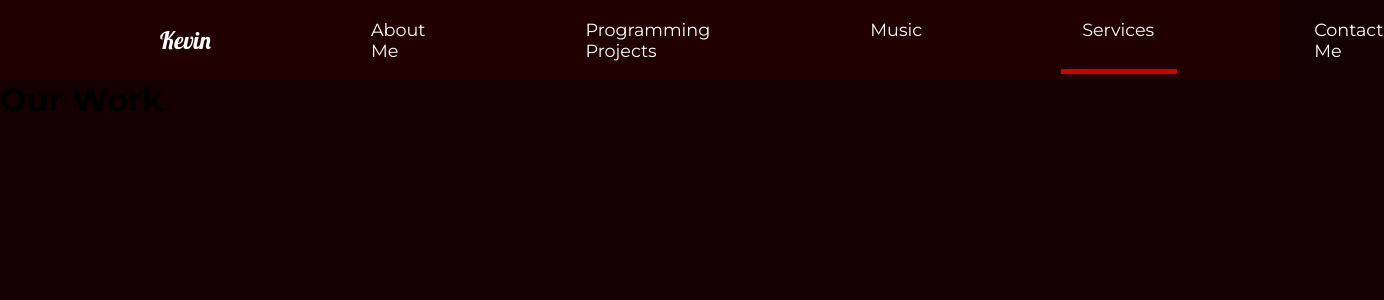
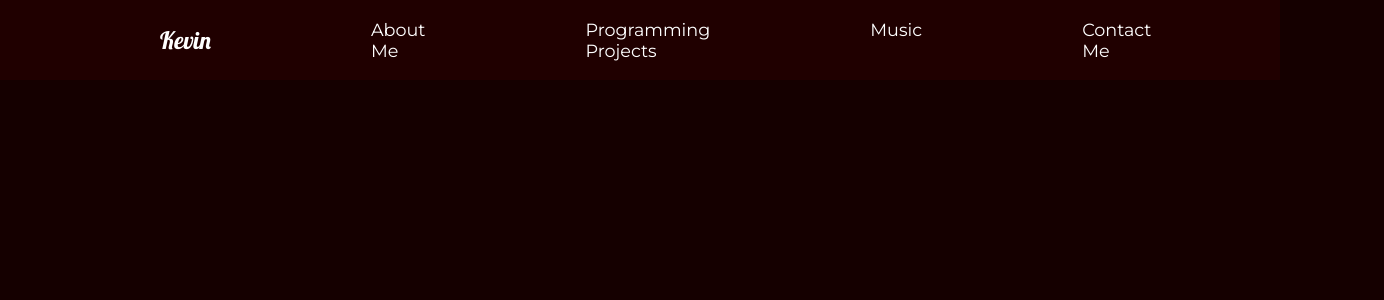
Before and after one commit to kmooney225/Profile-Website-MERN, a React (Create React App) app: page /Services in a window 1280 px wide. Shown: the top 300 px of the page, 1384 px wide, since content can reach past the window. Built offline with nearby package versions, Linux system fonts and the light colour scheme.

Commit message:
Remove service component

```diff
--- a/src/App.js
+++ b/src/App.js
@@ -5,7 +5,6 @@ import Nav from "./components/Nav";
 import ContactMe from "./pages/ContactMe";
 import Music from "./pages/Music";
 import ProgrammingProjects from "./pages/ProgrammingProjects";
-import Services from "./pages/Services";
 import { Routes, Route } from 'react-router-dom';
 
 
@@ -31,11 +30,6 @@ function App() {
           element={<Music />}
         />
         <Route
-          path="/Services"
-          exact
-          element={<Services />}
-        />
-        <Route
           path="/ContactMe"
           exact
           element={<ContactMe />}
--- a/src/components/Nav.js
+++ b/src/components/Nav.js
@@ -36,14 +36,6 @@ const Nav = () => {
                         transition={{duration: 0.75 }}
                         initial={{ width: "0%" }}
                         animate={{ width: pathname === '/Music' ? "50%": "0%" }}
-                    />
-                </li>
-                <li>
-                    <Link to="/Services">Services</Link>
-                    <Line
-                        transition={{duration: 0.75 }}
-                        initial={{ width: "0%" }}
-                        animate={{ width: pathname === '/Services' ? "50%": "0%" }}
                     />
                 </li>
                 <li>
--- a/src/pages/Services.js
+++ /dev/null
@@ -1,11 +0,0 @@
-import React from "react";
-
-const Services = () => {
-    return(
-        <div>
-            <h1>Our Work</h1>
-        </div>
-    )
-}
-
-export default Services;
```
